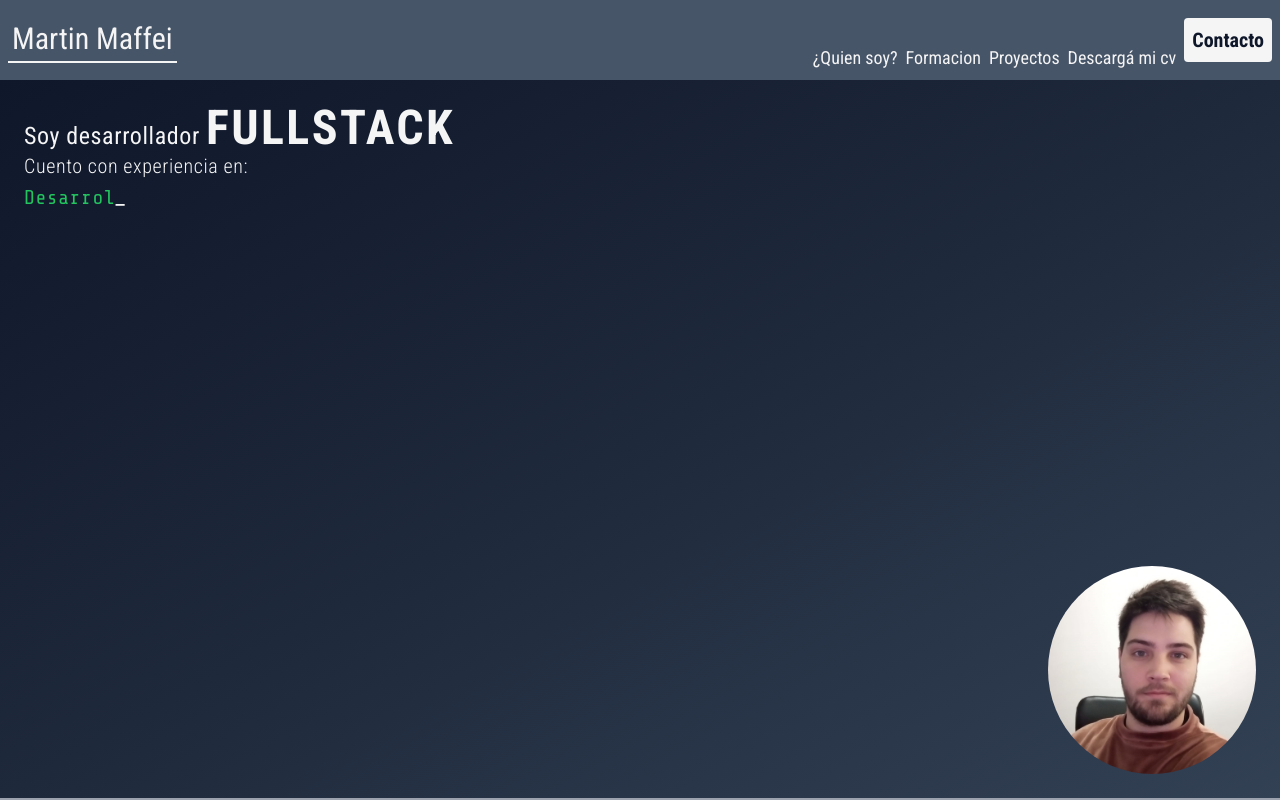
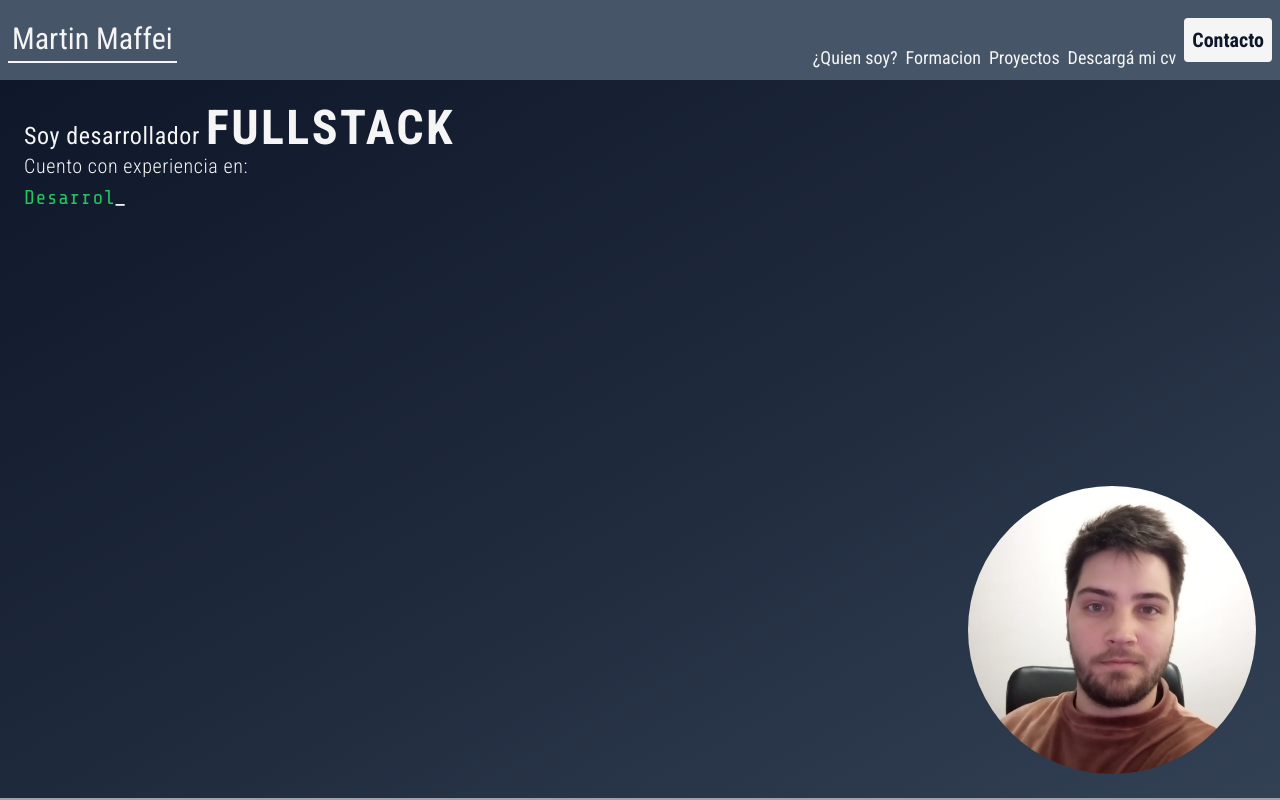
Before and after one commit to MartinMaffei95/ts-portfolio, a React (Vite) app: page / in a window 1280 px wide. Shown: the top 800 px of the page. Built offline with nearby package versions, Linux system fonts and the light colour scheme.

Commit message:
litle fix in styles

```diff
--- a/src/components/Contact/ContactForm.tsx
+++ b/src/components/Contact/ContactForm.tsx
@@ -41,16 +41,20 @@ export const ContactForm = () => {
     progress: undefined,
     theme: 'light',
   };
+  const {
+    VITE_APP_EMAILJS_SERVICE,
+    VITE_APP_EMAILJS_TEMPLATE,
+    VITE_APP_EMAILJS_USER,
+  } = import.meta.env;
 
   const onSubmit = async (e: FormEvent<HTMLFormElement>) => {
-    console.log(values);
     try {
       emailjs
         .send(
-          'service_0oe7msl',
-          'template_kemb6qk',
+          VITE_APP_EMAILJS_SERVICE,
+          VITE_APP_EMAILJS_TEMPLATE,
           values,
-          'user_94OEa5I6liQW8zLBMtZDj'
+          VITE_APP_EMAILJS_USER
         )
         .then(() => {
           toast.success('Tu mensaje se envio correctamente!', toast_config);
--- a/src/components/Header/Header.tsx
+++ b/src/components/Header/Header.tsx
@@ -22,7 +22,7 @@ export const Header = () => {
             }}
             className="flex justify-center items-center "
           >
-            <p className="border-b-neutral-100 border-b-2 p-1 text-3xl">
+            <p className="border-b-neutral-100 border-b-2 p-1 text-3xl cursor-pointer">
               Martin Maffei
             </p>
           </div>
--- a/src/components/HeroComponent/HeroComponent.tsx
+++ b/src/components/HeroComponent/HeroComponent.tsx
@@ -1,11 +1,17 @@
+import { useResize } from '../../Hooks/useResize';
 import { TypedText } from '../Header/TypedText';
 const HeroComponent = () => {
+  const { actualWidth } = useResize();
   return (
     <div id="hero" className="section-bg ">
       <div className="">
         <TypedText />
       </div>
-      <div className="overflow-hidden rounded-full self-end mt-auto w-52 h-52">
+      <div
+        className={`overflow-hidden rounded-full self-end mt-auto  ${
+          actualWidth > 768 ? 'w-72 h-72' : 'w-52 h-52'
+        }`}
+      >
         <img src="../public/profile.png" />
       </div>
     </div>
```
